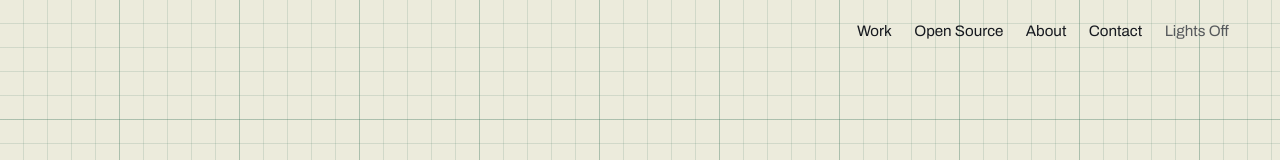
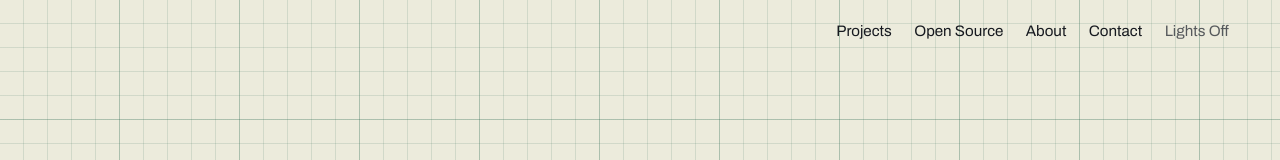
Before and after one commit to lavneethora/portfolio, a Next.js app: page / in a window 1280 px wide. Shown: the top 160 px of the page. Built offline with nearby package versions, Linux system fonts and the light colour scheme; no server answers.

Commit message:
Point the nav and skip link at Projects

```diff
--- a/src/app/layout.tsx
+++ b/src/app/layout.tsx
@@ -82,13 +82,13 @@ export default function RootLayout({ children }: LayoutProps<"/">) {
         />
       </head>
       <body>
-        <Anchor className="skip-link" href="#work">
-          Skip to work
+        <Anchor className="skip-link" href="#projects">
+          Skip to projects
         </Anchor>
 
         <header className="site-header">
           <nav aria-label="Sections">
-            <Anchor href="#work">Work</Anchor>
+            <Anchor href="#projects">Projects</Anchor>
             <Anchor href="#open-source">Open Source</Anchor>
             <Anchor href="#about">About</Anchor>
             <Anchor href="#contact">Contact</Anchor>
```
